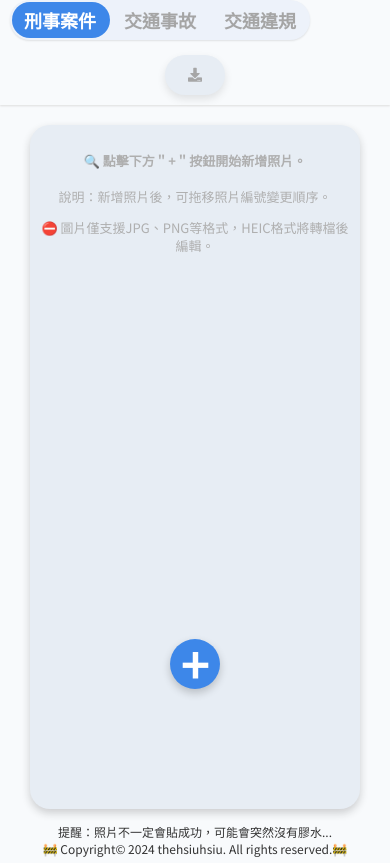
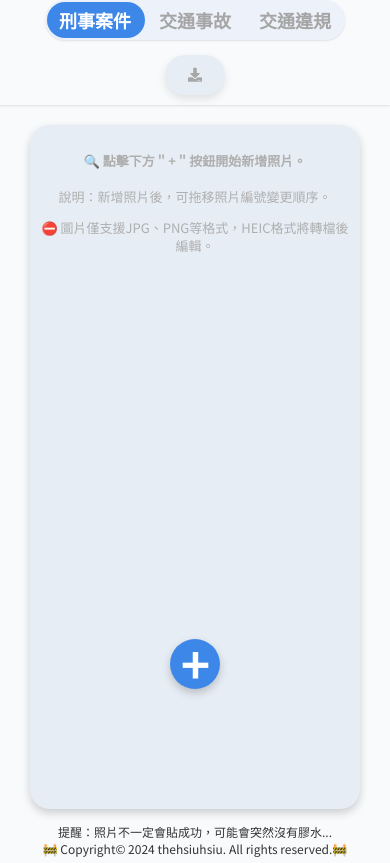
Before and after one commit to thehsiuhsiu/M-Picture, a plain HTML site: page index.html in a window 390 px wide. Shown: the part 55-918 px from the top of the page. Drawn offline with Linux system fonts and the light colour scheme.

Commit message:
Add files via upload

```diff
--- a/styles.css
+++ b/styles.css
@@ -66,7 +66,7 @@ h1 {
     width: 300px;
     height: 40px;
     overflow: hidden;
-    margin-left: -70px;
+    margin-left: -70px;/*往左移*/
     flex-shrink: 0;
     /*padding: 2px; /* 添加內邊距 */
     box-sizing: border-box;
@@ -467,6 +467,8 @@ h1 {
         width: 100%;
         /* 佔滿 header-controls 的寬度 */
         max-width: 300px;
+        margin-left: 0px;/*往左移*/
+
         /* 但不要太大 */
         /* 你也可以考慮在這裡讓 width: auto; 並依賴 flex-basis */
         flex-basis: auto;
```
